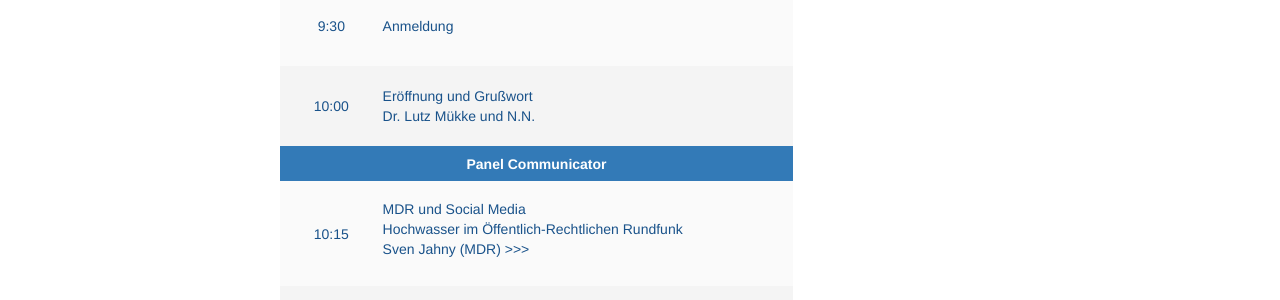
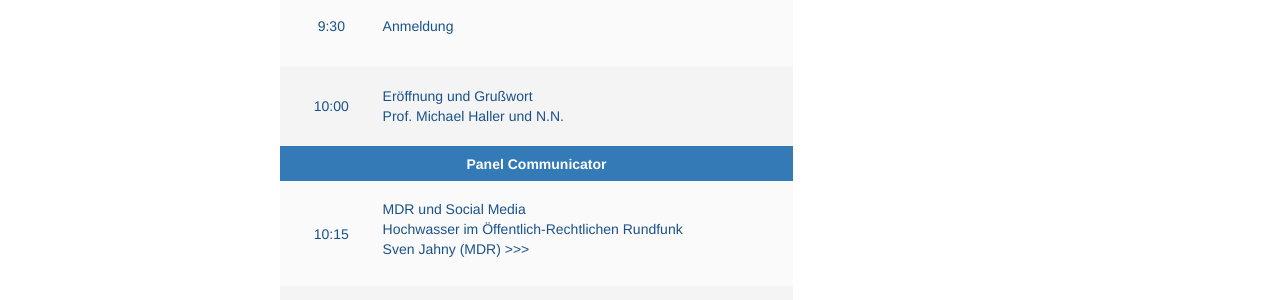
Before and after one commit to susedev/test, a Jekyll site: the page built from programm-uebersicht.html, in a window 1280 px wide and 900 px high. Shown: the part 344-644 px from the top of the window. Built offline with Jekyll 4.4.1, drawn with Linux system fonts in a browser that asks for light colours; nearby versions of some CDN libraries.

Commit message:
Update programm-uebersicht.html

```diff
--- a/programm-uebersicht.html
+++ b/programm-uebersicht.html
@@ -22,7 +22,7 @@ title: Programm
 		<tr>
 			<td style="background-color: rgb(244, 244, 244); border-color: rgb(238, 238, 238); text-align: center; vertical-align: middle; width: 100px; height: 80px;"><span style="color:#19528A;">10:00</span></td>
 			<td style="background-color: rgb(244, 244, 244); border-color: rgb(238, 238, 238); text-align: left; vertical-align: middle; height: 80px;"><span style="color:#19528A;">Er&ouml;ffnung und Gru&szlig;wort<br />
-			Dr. Lutz M&uuml;kke und N.N.</span></td>
+			Prof. Michael Haller und N.N.</span></td>
 		</tr>
 		<tr>
 			<th colspan="2" style="background-color: rgb(51, 122, 183); border-color: rgb(51, 122, 183); text-align: center; vertical-align: middle; height: 35px;"><span style="color:#FFFFFF;">Panel Communicator</span></th>
```
